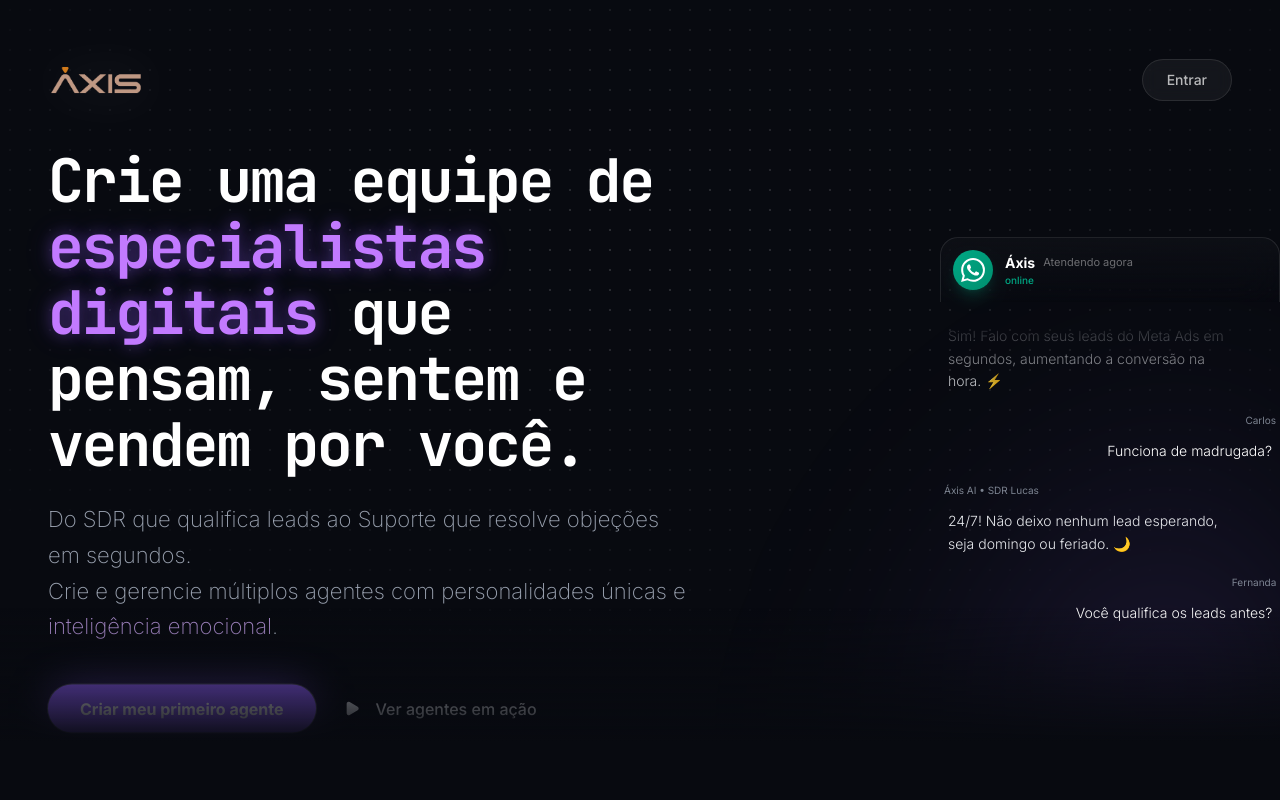
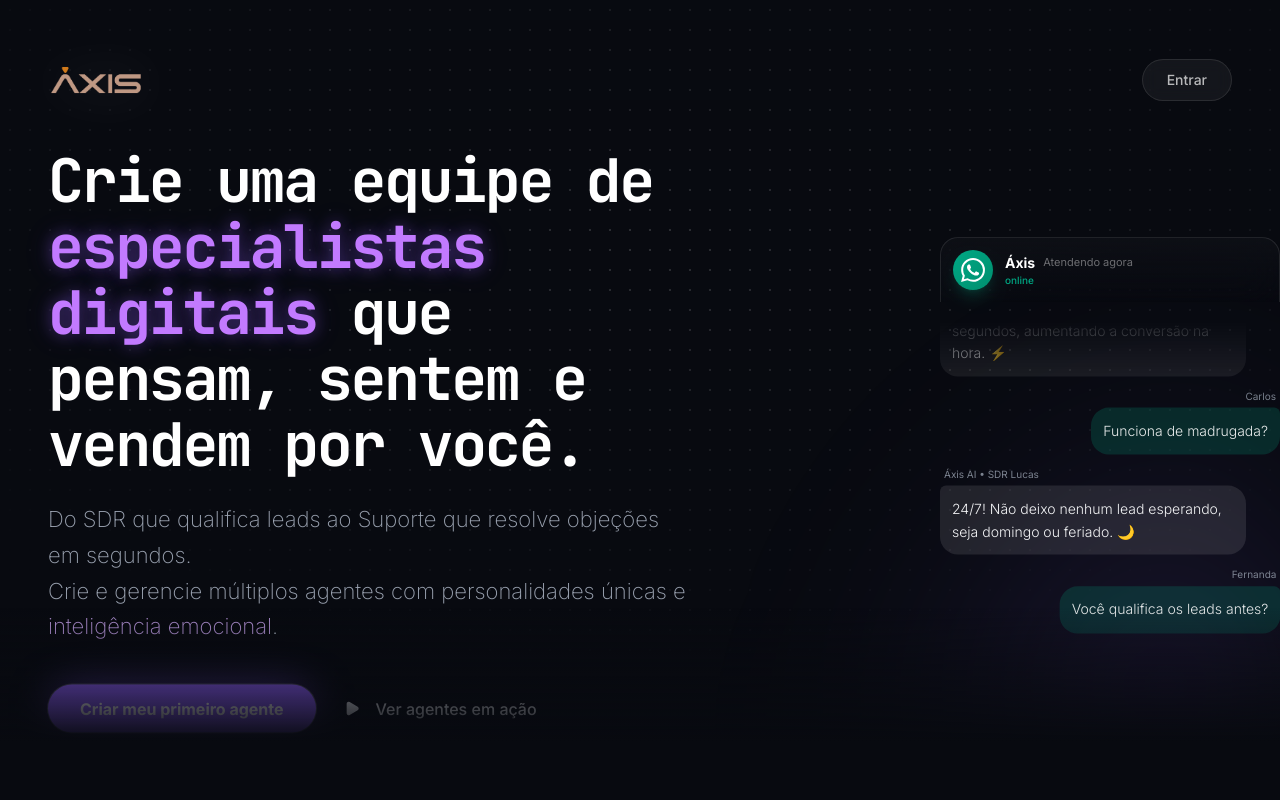
Before and after one commit to daviiferrer/axis, a Next.js app in the folder frontend/: page / in a window 1280 px wide. Shown: the top 800 px of the page. Built offline with nearby package versions, Linux system fonts and the light colour scheme.

Commit message:
fix(ui): improve chat bubble contrast and readability

```diff
--- a/frontend/src/components/landing/whatsapp-demo.tsx
+++ b/frontend/src/components/landing/whatsapp-demo.tsx
@@ -191,8 +191,8 @@ export function WhatsappDemo() {
                             <span className={`text-[10px] text-gray-400/80 mb-1 px-1 ${msg.type === 'bot' ? 'text-left' : 'text-right'}`}>
                                 {msg.type === 'bot' ? `Áxis AI • ${msg.agentRole} ${msg.agentName}` : msg.sender}
                             </span>
-                            <div className={`p-2 relative ${msg.type === 'bot' ? 'text-gray-200 text-left' : 'text-white text-right'}`}>
-                                <p className="text-sm font-light leading-relaxed">{msg.text}</p>
+                            <div className={`p-3 rounded-2xl max-w-full ${msg.type === 'bot' ? 'bg-white/10 rounded-tl-sm text-gray-100 text-left' : 'bg-[#00A884]/20 rounded-tr-sm text-white/90 text-right'}`}>
+                                <p className="text-sm font-light leading-relaxed whitespace-pre-wrap">{msg.text}</p>
                             </div>
                         </motion.div>
                     ))}
```
